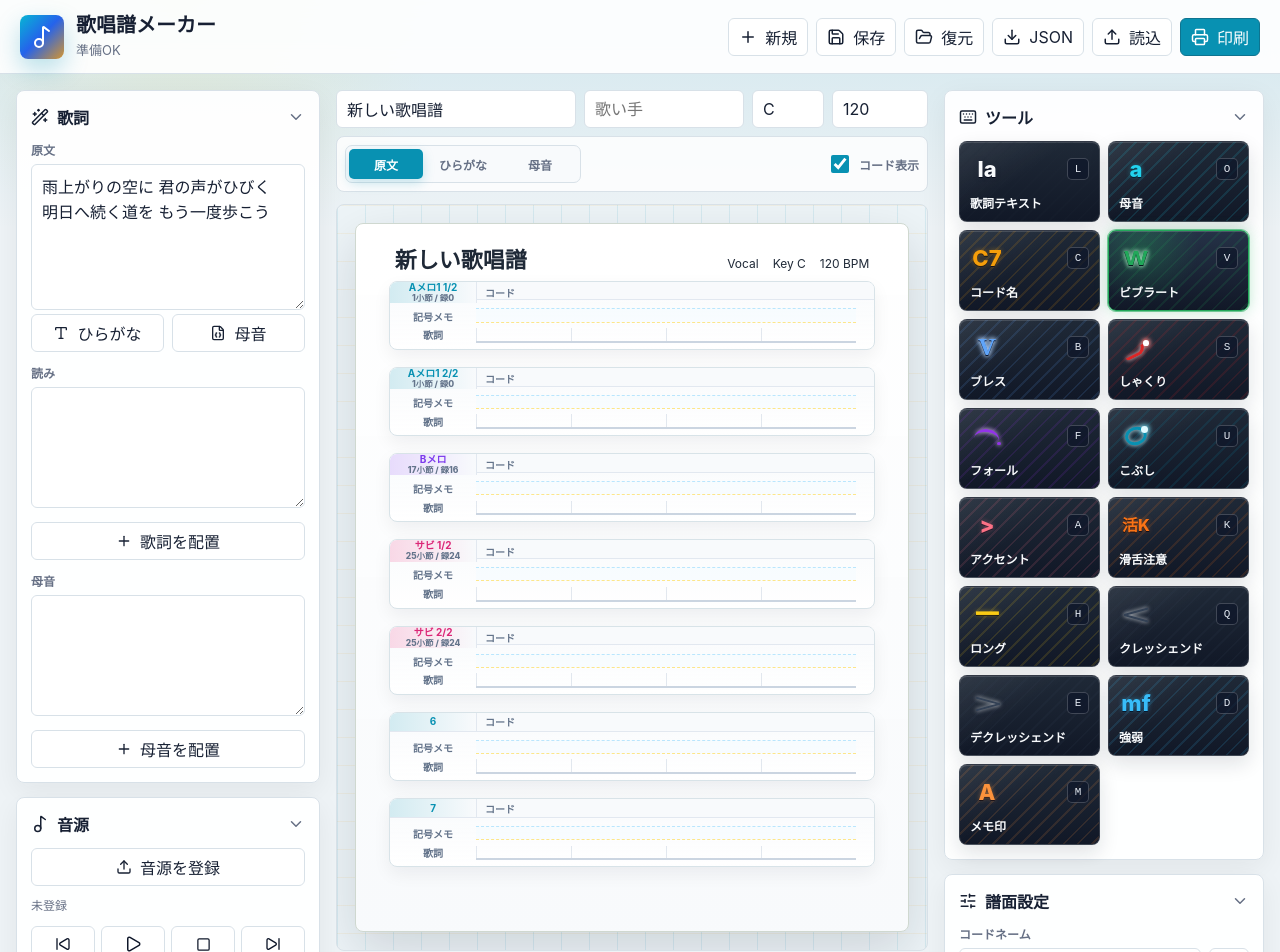
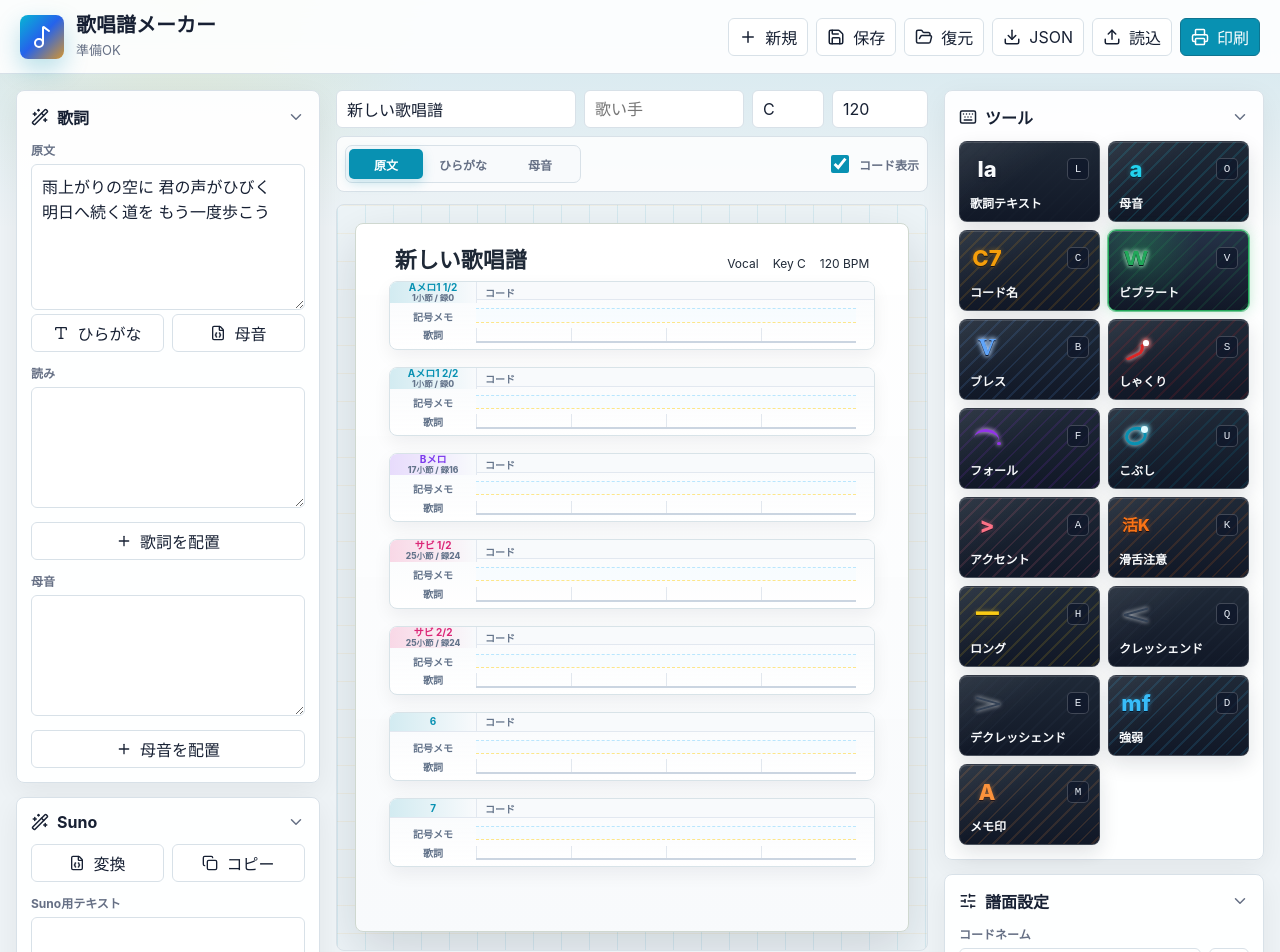
Before and after one commit to UmbrellaParade/Vocal-sheet-music, a Next.js app: page / in a window 1280 px wide. Shown: the top 952 px of the page. Built offline with nearby package versions, Linux system fonts and the light colour scheme.

Commit message:
Add Suno meta tag export

```diff
--- a/app/page.tsx
+++ b/app/page.tsx
@@ -104,6 +104,7 @@ type DraftData = {
   lyricDisplayMode?: LyricDisplayMode;
   pinnedDictionMarks?: string[];
   autoScrollSettings?: AutoScrollSettings;
+  sunoText?: string;
 };
 
 type SectionEntry = {
@@ -133,6 +134,7 @@ type AutoScrollSettings = {
 
 type PanelId =
   | "lyrics"
+  | "suno"
   | "audio"
   | "scroll"
   | "share"
@@ -551,6 +553,54 @@ function decodeShareData(payload: string) {
   return JSON.parse(new TextDecoder().decode(bytes)) as Partial<DraftData>;
 }
 
+function normalizeDigits(value: string) {
+  return value.replace(/[０-９]/g, (character) =>
+    String.fromCharCode(character.charCodeAt(0) - 0xfee0)
+  );
+}
+
+function getSectionNumber(sectionName: string) {
+  return normalizeDigits(sectionName).match(/\d+/)?.[0] ?? "1";
+}
+
+function getSunoMetaTag(sectionName: string) {
+  const compactName = normalizeDigits(sectionName).replace(/\s+/g, "");
+
+  if (/^\[[^\]]+\]$/.test(compactName)) {
+    return compactName;
+  }
+
+  if (compactName.includes("イントロ")) {
+    return "[Intro]";
+  }
+
+  if (compactName.includes("ギターソロ") || /guitarsolo/i.test(compactName)) {
+    return "[Guitar solo]";
+  }
+
+  if (compactName.includes("アウトロ")) {
+    return "[Outro]";
+  }
+
+  if (compactName.includes("Aメロ")) {
+    return `[Verse${getSectionNumber(compactName)}]`;
+  }
+
+  if (compactName.includes("Bメロ")) {
+    return `[Prechorus${getSectionNumber(compactName)}]`;
+  }
+
+  if (compactName.includes("サビ")) {
+    return `[Chorus${getSectionNumber(compactName)}]`;
+  }
+
+  if (compactName.includes("間奏") || compactName.includes("Cメロ")) {
+    return `[Bridge${getSectionNumber(compactName)}]`;
+  }
+
+  return `[${sectionName.trim() || "Section"}]`;
+}
+
 function isEditableTarget(target: EventTarget | null) {
   if (!(target instanceof HTMLElement)) {
     return false;
@@ -710,6 +760,7 @@ export default function Home() {
     DEFAULT_PINNED_DICTION_MARKS
   );
   const [sharePayload, setSharePayload] = useState("");
+  const [sunoText, setSunoText] = useState("");
   const [autoScrollSettings, setAutoScrollSettings] =
     useState<AutoScrollSettings>(DEFAULT_AUTO_SCROLL_SETTINGS);
   const [isAutoScrolling, setIsAutoScrolling] = useState(false);
@@ -725,6 +776,7 @@ export default function Home() {
     Record<PanelId, boolean>
   >({
     lyrics: false,
+    suno: false,
     audio: false,
     scroll: false,
     share: false,
@@ -820,7 +872,8 @@ export default function Home() {
       showChords,
       lyricDisplayMode,
       pinnedDictionMarks,
-      autoScrollSettings
+      autoScrollSettings,
+      sunoText
     }),
     [
       autoScrollSettings,
@@ -831,6 +884,7 @@ export default function Home() {
       readingLyrics,
       sections,
       showChords,
+      sunoText,
       sourceLyrics,
       vowelLyrics
     ]
@@ -969,6 +1023,7 @@ export default function Home() {
       ...DEFAULT_AUTO_SCROLL_SETTINGS,
       ...(nextDraft.autoScrollSettings ?? {})
     });
+    setSunoText(nextDraft.sunoText ?? "");
     setIsAutoScrolling(false);
     setAutoScrollElapsed(0);
     setSelectedId("");
@@ -1127,7 +1182,8 @@ export default function Home() {
       showChords: true,
       lyricDisplayMode: "original",
       pinnedDictionMarks: DEFAULT_PINNED_DICTION_MARKS,
-      autoScrollSettings: DEFAULT_AUTO_SCROLL_SETTINGS
+      autoScrollSettings: DEFAULT_AUTO_SCROLL_SETTINGS,
+      sunoText: ""
     });
     setStatus("新規作成しました");
   }, [hydrateDraft]);
@@ -1597,6 +1653,90 @@ export default function Home() {
       setStatus("共有コードを読み込みました");
     } catch {
       setStatus("共有コードを読み込めませんでした");
+    }
+  };
+
+  const createSunoText = () => {
+    const lyricItems = items.filter((item) => item.toolId === "lyric");
+    const sectionsForSuno =
+      normalizedSections.length > 0
+        ? normalizedSections
+        : [
+            {
+              id: "suno-default",
+              name: "Aメロ1",
+              rowIndex: 0,
+              startRow: 0,
+              endRow: SYSTEMS.length - 1,
+              color: SECTION_COLORS[0]
+            } satisfies SectionEntry
+          ];
+
+    const getItemRowIndex = (item: SheetItem) => {
+      const rowIndex = SYSTEMS.findIndex(
+        (system) => item.y >= system.top && item.y <= system.top + system.height
+      );
+      return rowIndex >= 0 ? rowIndex : 0;
+    };
+
+    const getLyricsForSection = (section: SectionEntry) => {
+      const startRow = getSectionStartRow(section);
+      const endRow = getSectionEndRow(section);
+      const rows = new Map<number, SheetItem[]>();
+
+      lyricItems.forEach((item) => {
+        const rowIndex = getItemRowIndex(item);
+        if (rowIndex < startRow || rowIndex > endRow) {
+          return;
+        }
+
+        rows.set(rowIndex, [...(rows.get(rowIndex) ?? []), item]);
+      });
+
+      return [...rows.entries()]
+        .sort(([rowA], [rowB]) => rowA - rowB)
+        .map(([, rowItems]) =>
+          rowItems
+            .slice()
+            .sort((a, b) => a.x - b.x)
+            .map((item) => item.label)
+            .join(" ")
+            .trim()
+        )
+        .filter(Boolean)
+        .join("\n");
+    };
+
+    const nextSunoText = sectionsForSuno
+      .map((section, index) => {
+        const tag = getSunoMetaTag(section.name);
+        const sectionLyrics = lyricItems.length
+          ? getLyricsForSection(section)
+          : index === 0
+            ? sourceLyrics.trim()
+            : "";
+
+        return [tag, sectionLyrics].filter(Boolean).join("\n");
+      })
+      .join("\n\n");
+
+    setSunoText(nextSunoText);
+    setStatus("Sunoタグへ変換しました");
+    return nextSunoText;
+  };
+
+  const copySunoText = async () => {
+    try {
+      const text = sunoText || createSunoText();
+      if (!text) {
+        setStatus("コピーするSuno用テキストなし");
+        return;
+      }
+
+      await navigator.clipboard?.writeText(text);
+      setStatus("Suno用テキストをコピーしました");
+    } catch {
+      setStatus("Suno用テキストをコピーできませんでした");
     }
   };
 
@@ -1752,6 +1892,55 @@ export default function Home() {
                   <Plus size={16} />
                   <span>母音を配置</span>
                 </button>
+              </>
+            )}
+          </section>
+
+          <section className="panel-section suno-panel">
+            <button
+              type="button"
+              className="section-heading section-toggle"
+              onClick={() => togglePanel("suno")}
+              aria-expanded={!collapsedPanels.suno}
+            >
+              <Wand2 size={18} />
+              <span>Suno</span>
+              <ChevronDown
+                className={`section-chevron ${
+                  collapsedPanels.suno ? "collapsed" : ""
+                }`}
+                size={18}
+              />
+            </button>
+            {!collapsedPanels.suno && (
+              <>
+                <div className="button-row">
+                  <button
+                    type="button"
+                    className="control-button"
+                    onClick={createSunoText}
+                  >
+                    <FileJson size={16} />
+                    <span>変換</span>
+                  </button>
+                  <button
+                    type="button"
+                    className="control-button"
+                    onClick={() => void copySunoText()}
+                  >
+                    <Copy size={16} />
+                    <span>コピー</span>
+                  </button>
+                </div>
+                <label className="field-label" htmlFor="sunoText">
+                  Suno用テキスト
+                </label>
+                <textarea
+                  id="sunoText"
+                  value={sunoText}
+                  onChange={(event) => setSunoText(event.target.value)}
+                  rows={8}
+                />
               </>
             )}
           </section>
```
